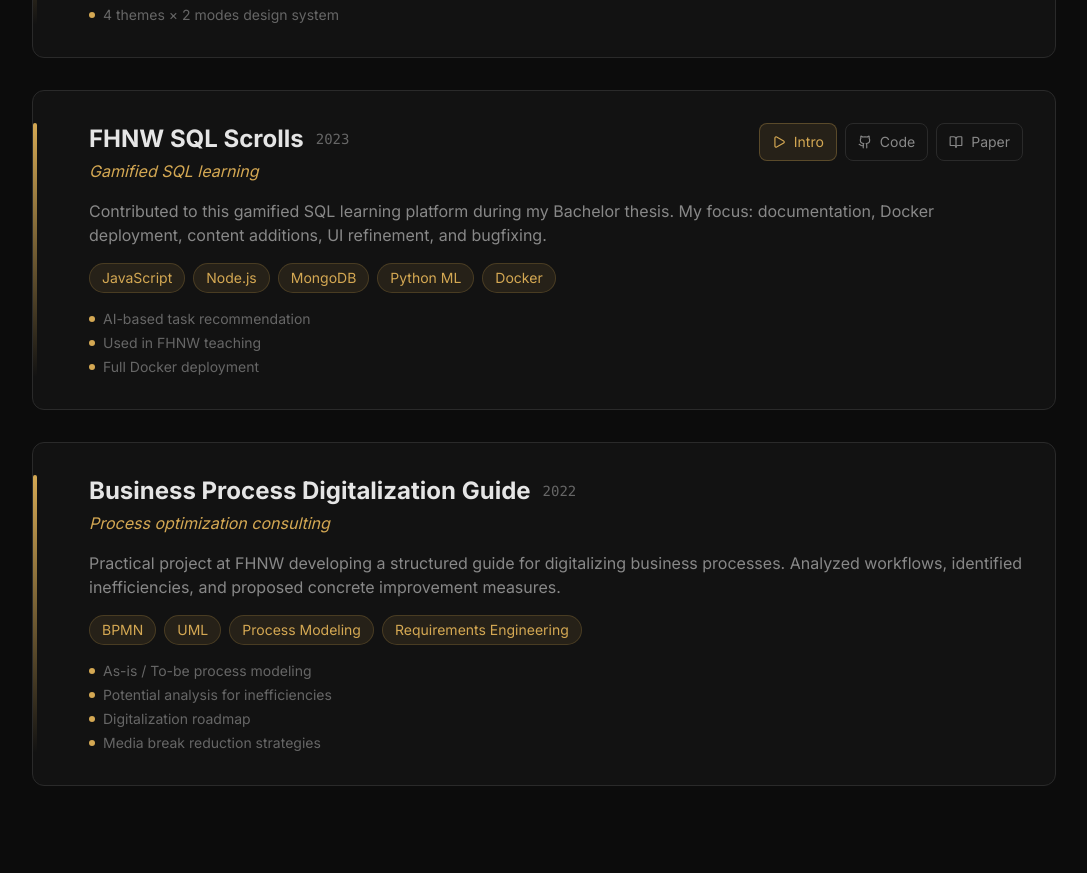
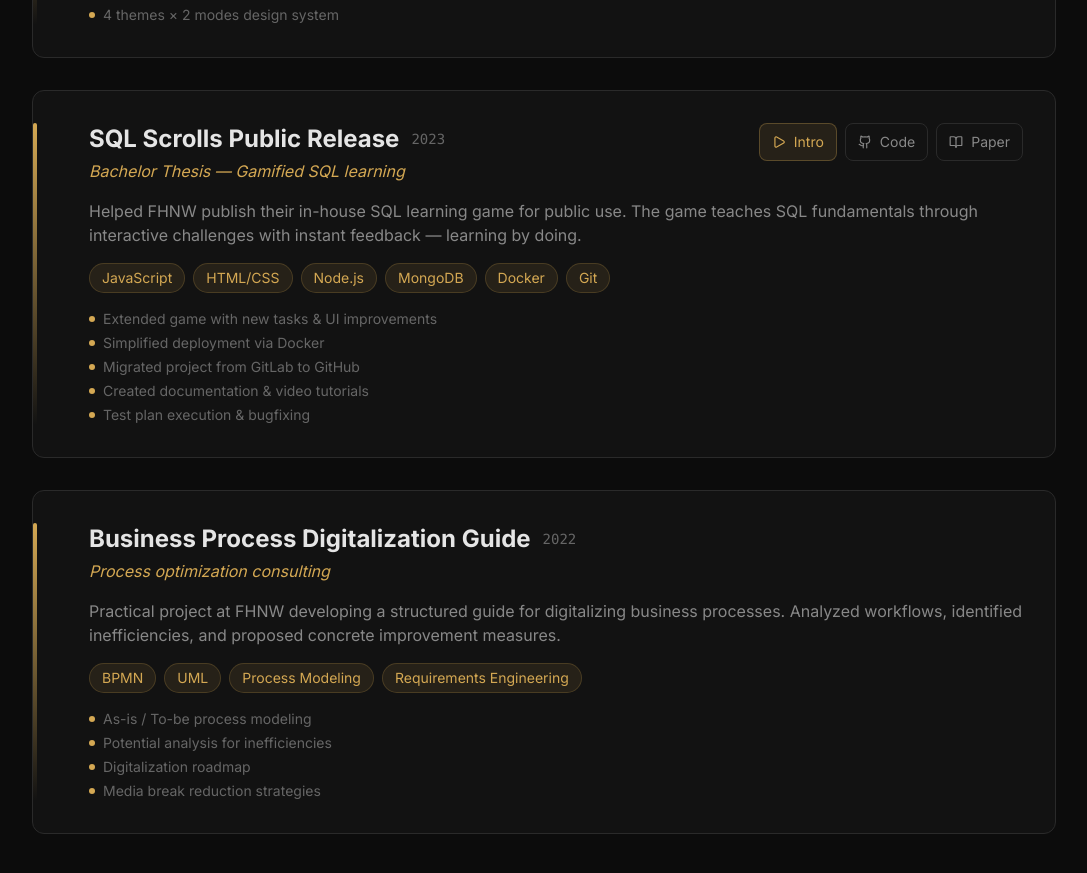
Before and after one commit to jantobiaswilhelm/Portfolio, a React (Vite) app: page / in a window 1280 px wide. Shown: the part 2000-2873 px from the top of the page, without its empty margins (96-1183 px from the left). Built offline with nearby package versions, Linux system fonts and the light colour scheme.

Commit message:
Update SQL Scrolls with detailed bachelor thesis info

```diff
--- a/src/components/Projects.tsx
+++ b/src/components/Projects.tsx
@@ -16,16 +16,16 @@ const projects = [
     featured: true,
   },
   {
-    title: 'FHNW SQL Scrolls',
-    tagline: 'Gamified SQL learning',
+    title: 'SQL Scrolls Public Release',
+    tagline: 'Bachelor Thesis — Gamified SQL learning',
     year: '2023',
     current: false,
-    description: 'Contributed to this gamified SQL learning platform during my Bachelor thesis. My focus: documentation, Docker deployment, content additions, UI refinement, and bugfixing.',
-    stack: ['JavaScript', 'Node.js', 'MongoDB', 'Python ML', 'Docker'],
+    description: 'Helped FHNW publish their in-house SQL learning game for public use. The game teaches SQL fundamentals through interactive challenges with instant feedback — learning by doing.',
+    stack: ['JavaScript', 'HTML/CSS', 'Node.js', 'MongoDB', 'Docker', 'Git'],
     github: 'https://github.com/fhnw-sql/FHNW-SQLScrolls',
     publication: 'https://irf.fhnw.ch/entities/publication/f7aa9072-b6f5-4cfb-b0dc-a43211171f50',
     intro: 'https://studierendenprojekte.wirtschaft.fhnw.ch/view/2699',
-    highlights: ['AI-based task recommendation', 'Used in FHNW teaching', 'Full Docker deployment'],
+    highlights: ['Extended game with new tasks & UI improvements', 'Simplified deployment via Docker', 'Migrated project from GitLab to GitHub', 'Created documentation & video tutorials', 'Test plan execution & bugfixing'],
     featured: false,
   },
   {
```
